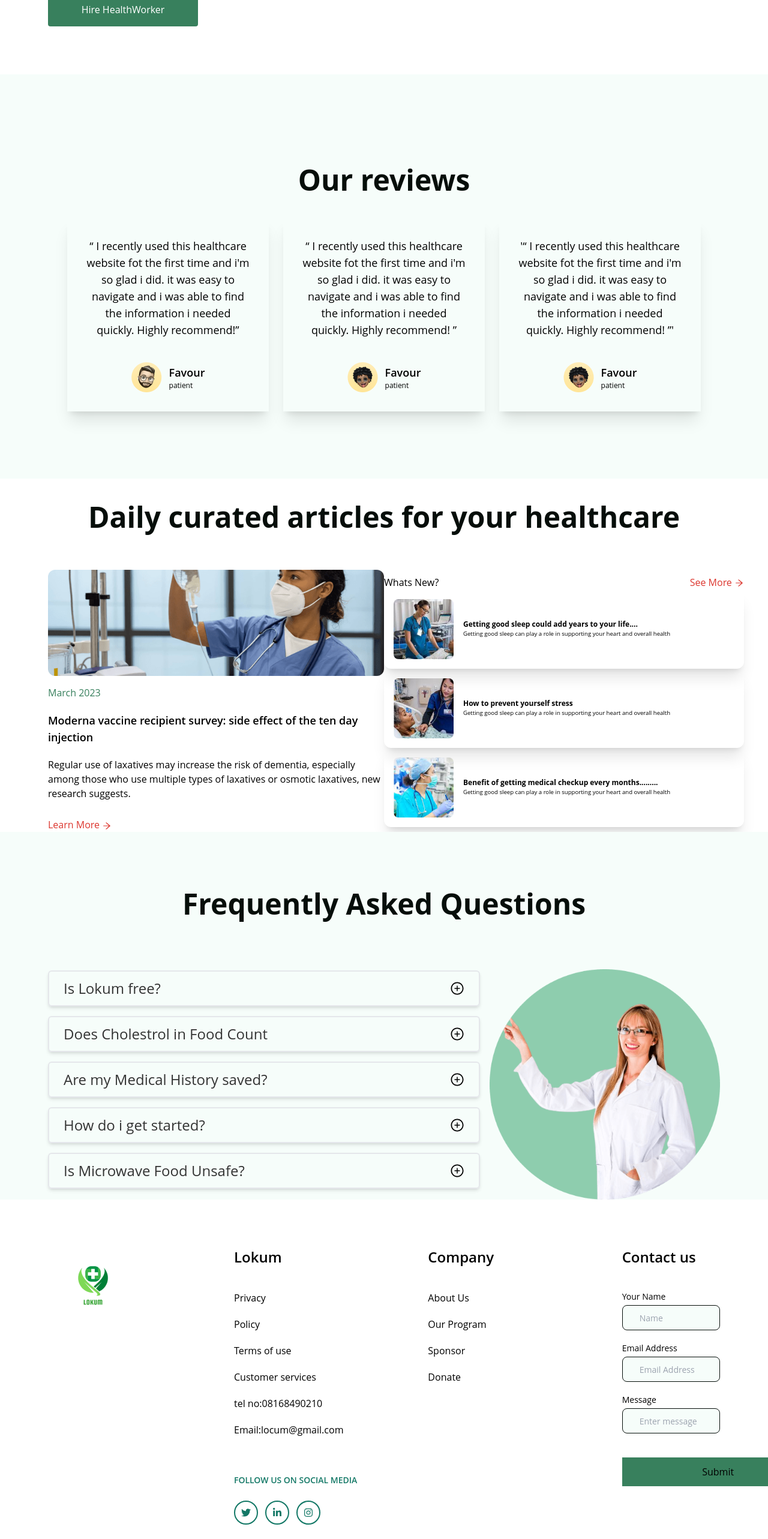
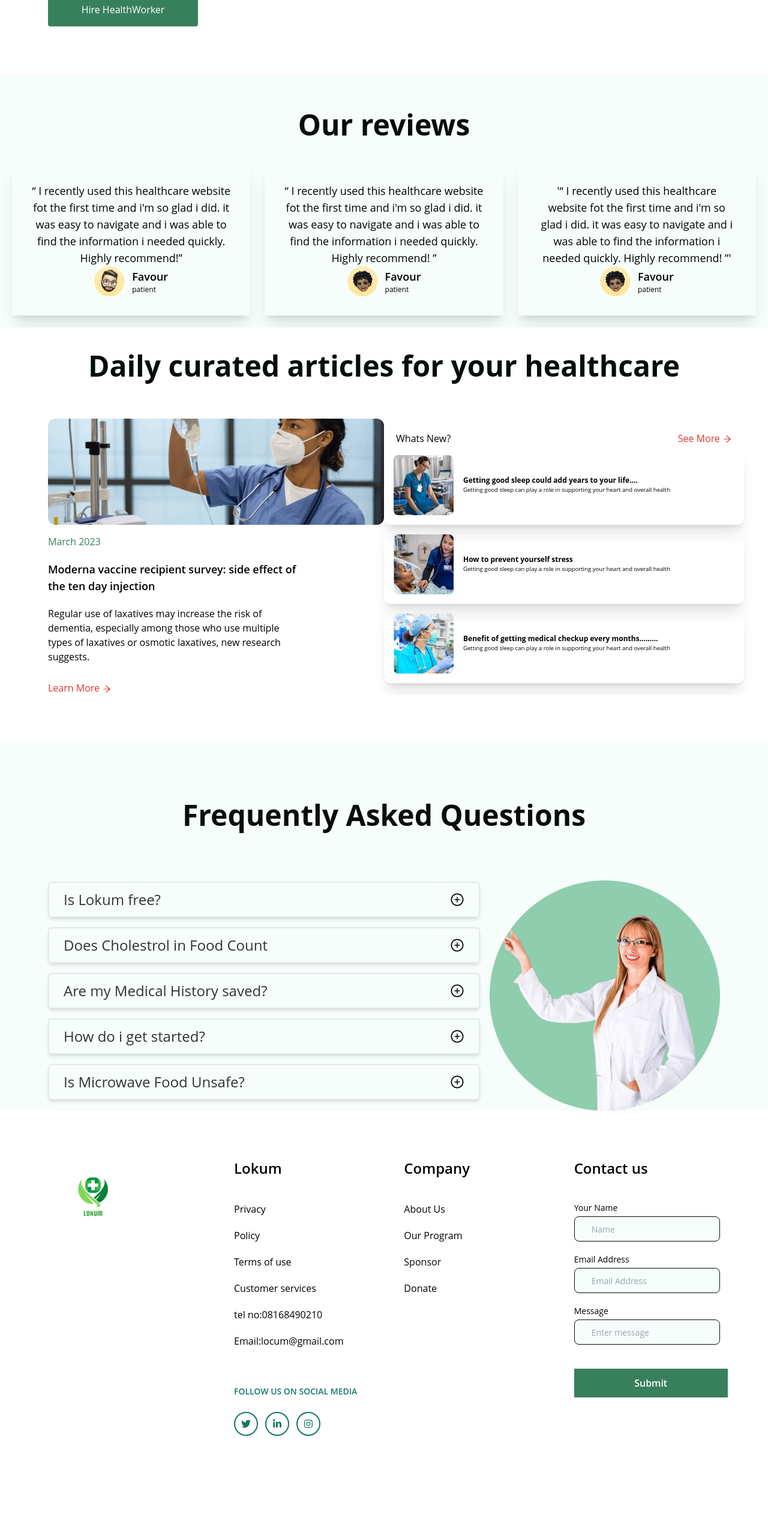
Before and after one commit to WinifredOgbeiwi/Lokum-HeathCare-Service, a React (Create React App) app: page / in a window 1280 px wide. Shown: the part 2616-5182 px from the top of the page at 60% size. After the commit the page ends 5034 px from the top, so only its background shows below. Built offline with nearby package versions, Linux system fonts and the light colour scheme.

Commit message:
responsiveness

```diff
--- a/src/components/FAQsection/FaqSection.jsx
+++ b/src/components/FAQsection/FaqSection.jsx
@@ -5,7 +5,7 @@ import FAQpage from './FAQpage';
 import FAQimg from '../images/FAQimage.png'
 function FaqSection() {
   return (
-    <section className='bg-[#F6FDFA]'>
+    <section className='bg-[#F6FDFA] mt-20'>
           <div className='mb-[85px] mt-24'>
               <Headings text='Frequently Asked Questions' />
           </div>
--- a/src/components/HeroSection.jsx
+++ b/src/components/HeroSection.jsx
@@ -6,14 +6,14 @@ import { IoIosPeople } from 'react-icons/io'
 function HeroSection() {
     return (
         <section className='flex flex-col lg:flex-row  lg:justify-between justify-center items-center bg-[#F6FDFA]'>
-            <div className='mt-[202px]'>
-                <h1 className='text-7xl text-text-color font-bold mb-5'>No more waiting to access a healthworker.</h1>
+            <div className='mt-[100px] md:mt-[202px]'>
+                <h1 className='text-5xl md:text-7xl text-text-color font-bold mb-5'>No more waiting to access a healthworker.</h1>
                 <p className='font-normal text-xl text-text-color'>Access healthworkers without delay wherever and whenever</p>
-                <button className='bg-[#38805D] hover:bg-[#085933] text-white rounded-[4px] w-[280px] h-[57px] mt-[66px]'>Request Healthworker</button>
+                <button className='bg-[#38805D] hover:bg-[#085933] text-white rounded-[4px] w-[200px] md:w-[280px] h-[57px] mt-[66px]'>Request Healthworker</button>
             </div>
 
             <div className='relative'>
-                <div className='bg-[#E8FBF2] flex items-center justify-between w-[234px] h-[72px] rounded p-4 absolute top-28 left-20 '>
+                <div className='bg-[#E8FBF2] flex items-center justify-between w-[234px] h-[72px] rounded p-4 absolute top-16 md:top-28 left-20 '>
                     <IoIosPeople className='text-2xl' />
                     <p className='text-normal font-normal w-[153px] '>Trained Healthcare Practitional</p>
                 </div>
--- a/src/components/article/ArticleSection.jsx
+++ b/src/components/article/ArticleSection.jsx
@@ -1,7 +1,6 @@
 import React from 'react'
 import Headings from '../singleComponents/Headings'
 import ArticlePic from '../images/articleMain.png'
-import Article1 from '../images/article1.png'
 import ArticleData from './articleData.json'
 import { AiOutlineArrowRight } from 'react-icons/ai'
 function ArticleSection() {
@@ -11,14 +10,14 @@ function ArticleSection() {
 
   const articleData = ArticleData.map(({ id, image, heading, paragraph }) => {
     return (
-      <div key={id} className='shadow-xl w-[600px] rounded-xl '>
+      <div key={id} className='shadow-xl w-[450px] md:w-[700px] xl:w-[600px] rounded-xl '>
         <div className='flex items-center gap-4 p-4'>
           <div className='rounded-lg overflow-hidden'>
             <img src={image} alt="" />
           </div>
           <div>
             <h3 className='font-bold text-xs'>{heading}</h3>
-            <p className='font-normal mt-[1px] text-[0.6rem]'>{paragraph}</p>
+            <p className='font-normal mt-[1px] text-[0.6rem] '>{paragraph}</p>
           </div>
         </div>
       </div>
@@ -27,20 +26,20 @@ function ArticleSection() {
   return (
     <section>
       <Headings text='Daily curated articles for your healthcare' />
-      <div className='flex items-center mt-16'>
+      <div className='flex flex-col xl:flex-row xl:items-center items-start mt-16'>
         <div>
           <div className='overflow-hidden w-[35rem] rounded-xl'>
             <img src={ArticlePic} alt="" />
           </div>
-          <p className='text-[#38805D] rounded-md  mt-4 mb-5'>{month} {year}</p>
-          <h3 className='font-semibold text-lg'>Moderna vaccine recipient survey: side effect of the ten day injection </h3>
-          <p className='mt-5 mb-7'>Regular use of laxatives may increase the risk of dementia, especially among those who use multiple types of laxatives or osmotic laxatives, new research suggests.</p>
+          <p className='text-[#38805D] rounded-md mt-4 mb-5'>{month} {year}</p>
+          <h3 className='font-semibold text-lg w-3/4'>Moderna vaccine recipient survey: side effect of the ten day injection </h3>
+          <p className='mt-5 mb-7 w-3/4'>Regular use of laxatives may increase the risk of dementia, especially among those who use multiple types of laxatives or osmotic laxatives, new research suggests.</p>
           <div className='text-normal text-[#DC362E] inline-block'>Learn More <AiOutlineArrowRight className=' inline-block' />
           </div>
         </div>
 
         <div>
-          <div className='flex justify-between'>
+          <div className='flex justify-between px-5 mt-5 xl:mt-0'>
             <h3>Whats New?</h3>
             <div className='text-normal text-[#DC362E] inline-block'>See More <AiOutlineArrowRight className=' inline-block' />
             </div>
--- a/src/components/footer/Footer.jsx
+++ b/src/components/footer/Footer.jsx
@@ -7,10 +7,10 @@ import links from './linkData'
 function Footer() {
 
   return (
-    <section className=''>
+    <section>
       <div className='flex flex-col lg:flex-row items-center justify-start gap-40 pt-20 text-base md:text-2xl lg:text-base'>
         <img src={Logo} alt="Medfile Logo" className='mt-[-16rem]' />
-        <div className='grid grid-cols-1 md:grid-cols-2 lg:grid-cols-3 gap-10  lg:gap-40'>
+        <div className='grid grid-cols-1 md:grid-cols-2 lg:grid-cols-3 gap-10 '>
 
 
           {links.map(({ id, heading, list }) => {
@@ -44,25 +44,25 @@ function Footer() {
               <input type="text" placeholder='Enter message' className='placeholder:text-sm placeholder:font-normal  border-[1.5px] rounded-lg py-2 px-7 border-[#060E0A]  bg-[#F6FDFA] ' />
             </form>
 
-            <button className='placeholder:text-sm py-3 px-7 border-[#060E0A]  bg-[#38805D] w-[20rem] mt-10' >Submit</button>
+            <button className='placeholder:text-sm py-3 px-7 border-[#060E0A]  bg-[#38805D] text-white w-[20rem] md:w-[16rem] mt-10 font-semibold'>Submit</button>
           </div>
 
         </div>
 
       </div>
-      <div className='mt-[40px] ml-[200px] md:ml-[100px] md:mt-[40px] lg:ml-[310px] lg:mt-[-20px] hover:text-white text-[#137866]'>
+      <div className='mt-[40px] ml-[200px] md:ml-[100px] md:mt-[40px] lg:ml-[310px] lg:mt-[-20px] text-[#137866]'>
       <div className='font-semibold text-sm'>FOLLOW US ON SOCIAL MEDIA </div>
       <div className='flex my-6 gap-3 '>
 
-          <div className='w-10 h-10 rounded-full border-2 hover:bg-[#137866] border-[#137866] flex items-center justify-center '>
+          <div className='w-10 h-10 rounded-full border-2 hover:bg-[#137866] border-[#137866] flex items-center justify-center  hover:text-white'>
           <FaTwitter className='' />
         </div>
 
-          <div className='w-10 h-10 rounded-full border-2 border-[#137866] flex items-center justify-center  hover:bg-[#137866]'>
+          <div className='w-10 h-10 rounded-full border-2 border-[#137866] flex items-center justify-center   hover:bg-[#137866]  hover:text-white'>
           <FaLinkedinIn className='' />
         </div>
 
-          <div className='w-10 h-10 rounded-full border-2 border-[#137866] flex items-center justify-center  hover:bg-[#137866]'>
+          <div className='w-10 h-10 rounded-full border-2 border-[#137866] flex items-center justify-center  hover:bg-[#137866]  hover:text-white'>
           <FaInstagram className='' />
         </div>
 </div>
--- a/src/components/reviewSection/ReviewSection.jsx
+++ b/src/components/reviewSection/ReviewSection.jsx
@@ -6,7 +6,7 @@ function ReviewSection() {
     const Review = ReviewList.map(review => {
         return (
             <>
-                <div key={review.id} className='flex flex-col justify-center items-center gap-10 p-8 shadow-xl'>
+                <div key={review.id} className='flex flex-col justify-center items-center  p-8 shadow-xl'>
                     <p className='text-center text-lg'>{review.quote}</p>
 
                     <div className='flex items-center gap-3'>
@@ -20,12 +20,12 @@ function ReviewSection() {
         )
     })
     return (
-        <section className='bg-light-green p-28 mt-20'>
+        <section className='bg-light-green p-5 mt-20'>
             <Headings text='Our reviews' />
             <div className='grid grid-cols-1 lg:grid-cols-2 xl:grid-cols-3 gap-6 mt-10'>
 
-            {Review}
-</div>
+                {Review}
+            </div>
         </section>
     )
 }
```
